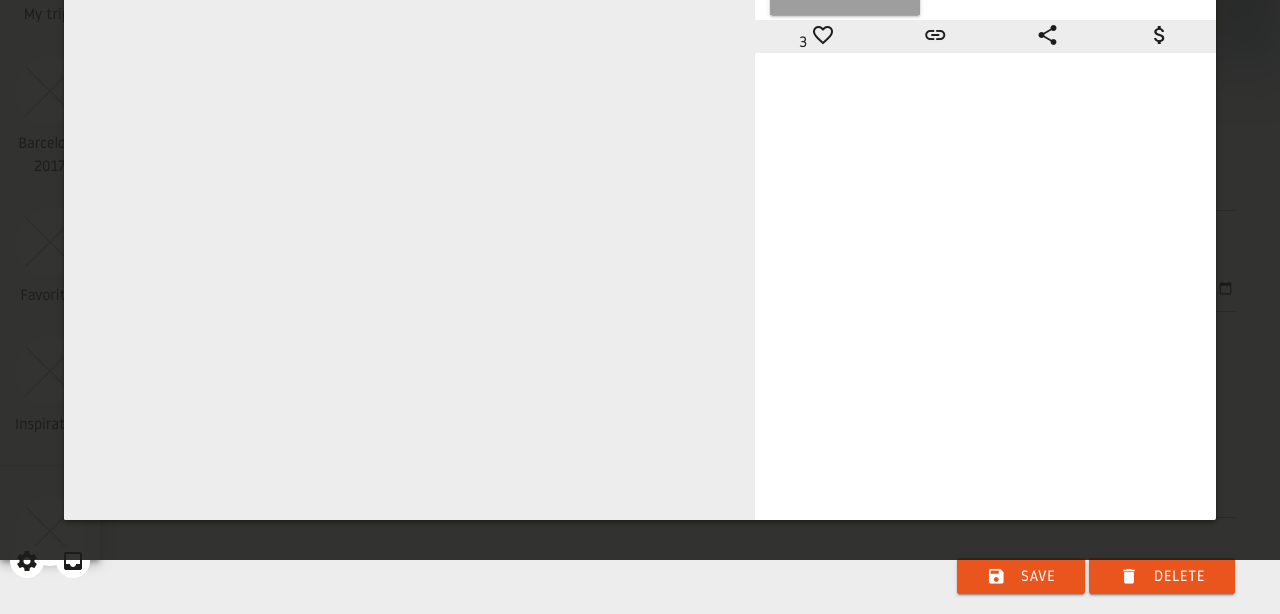
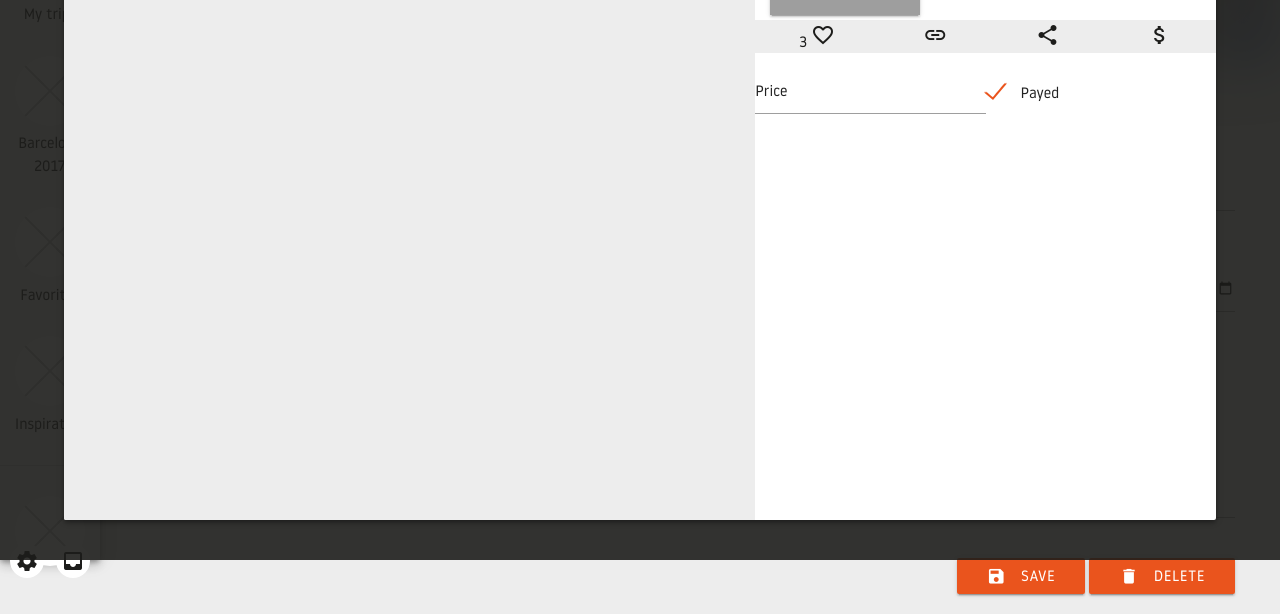
Before and after one commit to Jeroenvhaasteren/Travel-X, a plain HTML site: page MyTrip.html in a window 1280 px wide. Shown: the part 240-854 px from the top of the page. Drawn offline with nearby package versions, Linux system fonts and the light colour scheme; grey boxes are pictures that could not be loaded; files whose address does not match are found by name.

Commit message:
Add price field

```diff
--- a/MyTrip.html
+++ b/MyTrip.html
@@ -66,6 +66,20 @@
                             <i class="material-icons">attach_money</i>
                         </div>
                     </div>
+                    <div style="display: flex;">
+                        <div style="flex: 1;">
+                            <div class="input-field">
+                                <input id="Price" type="text">
+                                <label for="Price">Price</label>
+                            </div>
+                        </div>
+                        <div style="flex: 1;">
+                            <div class="input-field">
+                                <input type="checkbox" id="test6" checked="checked" />
+                                <label for="test6">Payed</label>
+                            </div>
+                        </div>
+                    </div>
                 </div>
             </div>
     </section>
```
